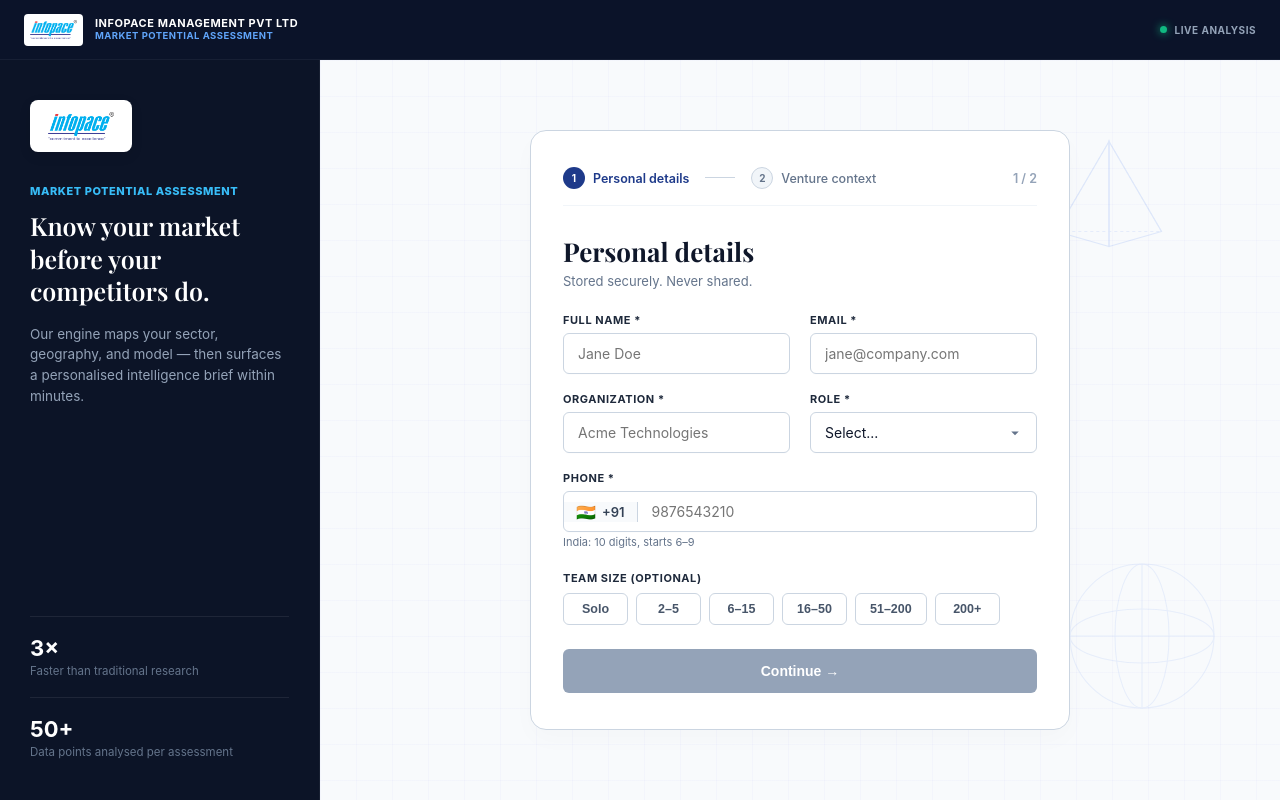
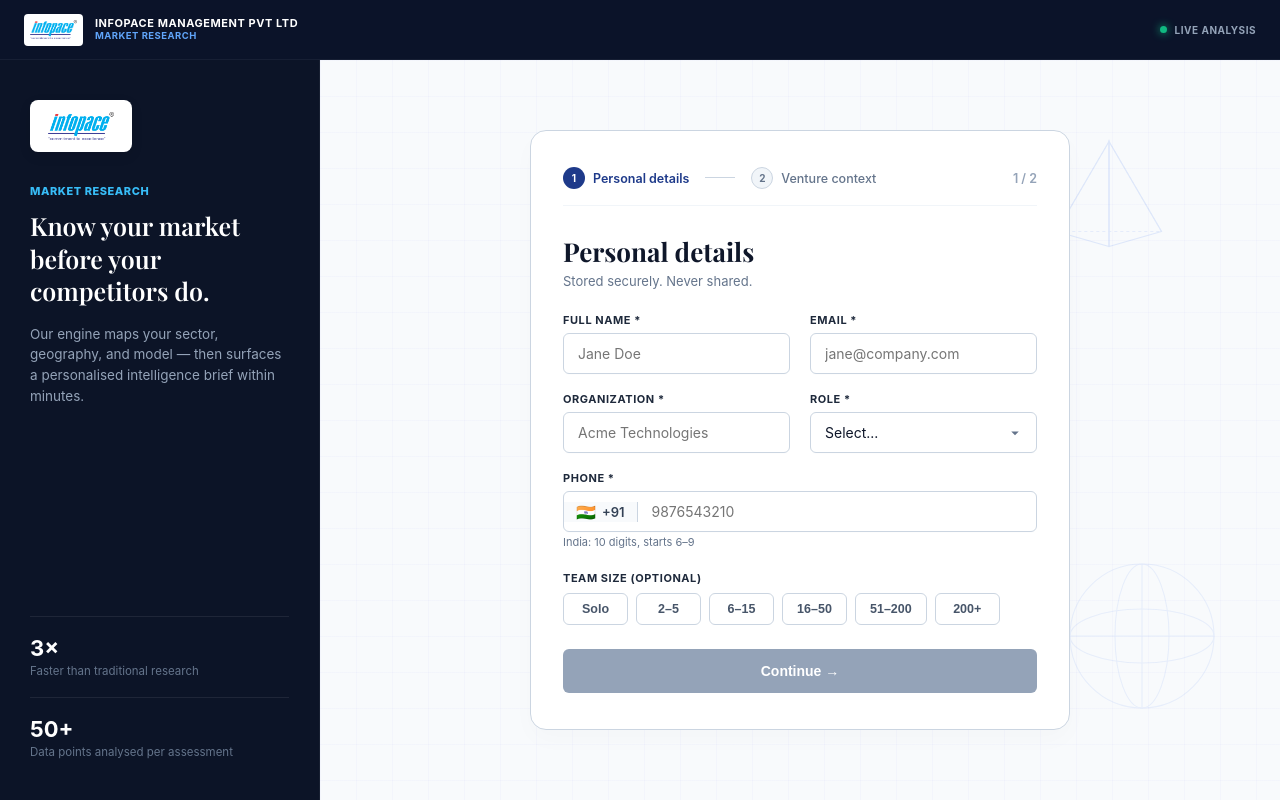
Before and after one commit to nanditha1714/market, a React (Create React App) app in the folder react-app/: page / in a window 1280 px wide. Built offline with nearby package versions, Linux system fonts and the light colour scheme; no server answers; a web font is replaced by a local one.

Commit message:
fix: change subtitle labels from Market Potential Assessment to Market Research

```diff
--- a/react-app/src/components/LoginPage.jsx
+++ b/react-app/src/components/LoginPage.jsx
@@ -431,7 +431,7 @@ export default function LoginPage({ onLogin }) {
           </div>
           <div style={s.topBarTextWrap}>
             <span style={s.topBarCompany}>Infopace Management Pvt Ltd</span>
-            <span style={s.topBarAssessment}>Market Potential Assessment</span>
+            <span style={s.topBarAssessment}>Market Research</span>
           </div>
         </div>
         <div style={s.topBarRight}>
@@ -448,7 +448,7 @@ export default function LoginPage({ onLogin }) {
             <div style={s.sidebarBrandCard}>
               <img src="/logo.png" alt="Infopace Logo" style={{ height: '28px', objectFit: 'contain' }} />
             </div>
-            <span style={s.sidebarSubtitle}>Market Potential Assessment</span>
+            <span style={s.sidebarSubtitle}>Market Research</span>
             <h2 style={s.sidebarTitle}>Know your market before your competitors do.</h2>
             <p style={s.sidebarDesc}>
               Our engine maps your sector, geography, and model — then surfaces a personalised intelligence brief within minutes.
```
